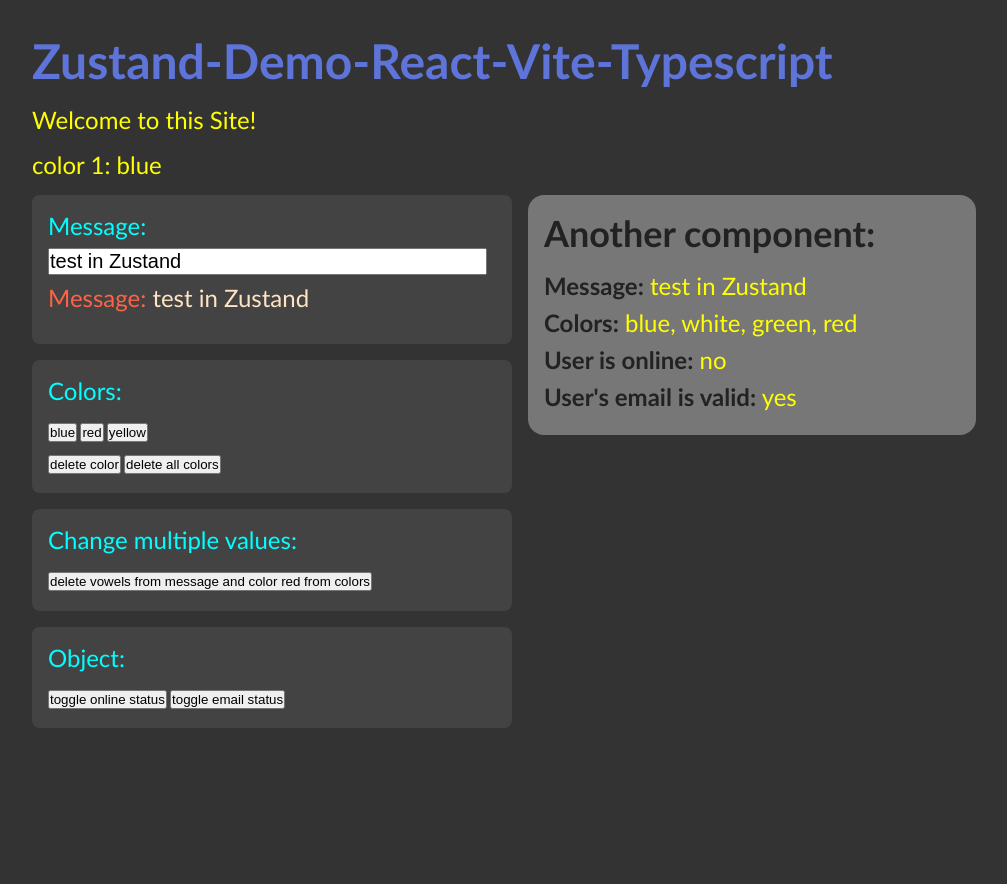
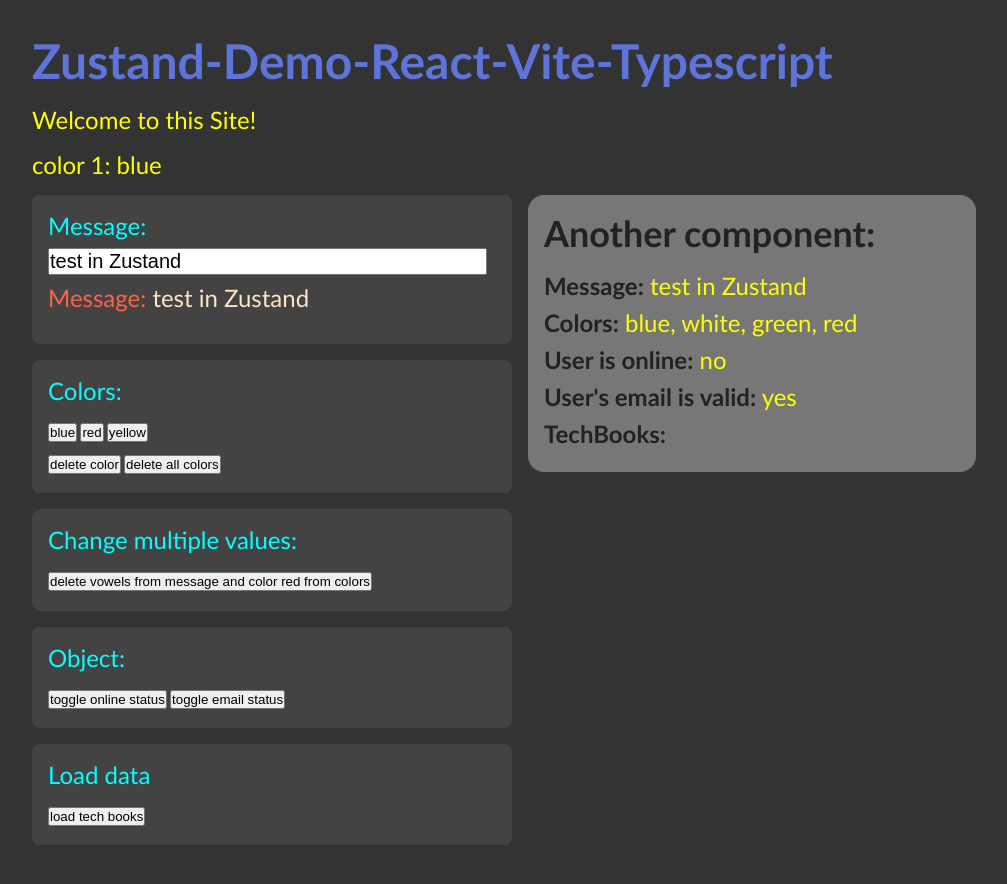
Before and after one commit to Scientific-Research/mk004-Zustand-Demo-React-Vite-Typescript, a React (Vite) app: page / in a window 1280 px wide. Shown: the top 884 px of the page, without its empty margins (0-1007 px from the left). Before the commit the page ends 800 px from the top, so only its background shows below. Built offline with nearby package versions, Linux system fonts and the light colour scheme.

Commit message:
The techbooks are in in all three files => App.tsx, store.tsx and InforBox.tsx and working well

```diff
--- a/src/App.tsx
+++ b/src/App.tsx
@@ -1,5 +1,6 @@
 // import './App.css'
 // import { useState } from 'react';
+import { useRef, useEffect } from 'react';
 import { InfoBox } from './components/InfoBox';
 import { useStore } from './store';
 
@@ -12,6 +13,15 @@
     setMessage(e.target.value);
     // store.setMessage(e.target.value);
   };
+
+  // TECHBOOKS
+  const techBookSearchRef = useRef<HTMLInputElement>(null);
+
+  useEffect(() => {
+    if (techBookSearchRef.current !== null) {
+      techBookSearchRef.current.focus();
+    }
+  }, [store.techBooks]);
 
   return (
     <div className="App">
@@ -72,6 +82,33 @@
               </button>
             </div>
           </div>
+
+          {/* TECHBOOKS */}
+          {store.techBooks.length === 0 && (
+            <div className="data">
+              <label>Load data</label>
+              <div>
+                <button
+                  disabled={store.techBooksAreLoading}
+                  onClick={() => store.loadTechBooks()}
+                >
+                  load tech books
+                </button>
+              </div>
+            </div>
+          )}
+
+          {store.techBooks.length > 0 && (
+            <div className="data">
+              <label>Search tech books:</label>
+              <input
+                type="text"
+                ref={techBookSearchRef}
+                value={store.techBookSearch}
+                onChange={(e) => store.setTechBookSearch(e.target.value)}
+              />
+            </div>
+          )}
         </section>
 
         <section className="dataArea">
--- a/src/components/InfoBox.tsx
+++ b/src/components/InfoBox.tsx
@@ -1,4 +1,6 @@
+import React from 'react';
 import { useStore } from '../store';
+import { FaSpinner } from 'react-icons/fa';
 
 // interface IMessage {
 //   message: string;
@@ -42,6 +44,29 @@
           {store.currentUserStatus.emailIsConfirmed ? 'yes' : 'no'}
         </span>
       </div>
+
+      {/* TECHBOOKS */}
+      <div className="row">
+        <label>TechBooks:</label>
+        {store.techBooksAreLoading && (
+          <p>
+            <FaSpinner className="spinner" />
+          </p>
+        )}
+        <ul>
+          {store.techBooks.map((techBook, i) => {
+            return (
+              <React.Fragment key={i}>
+                {techBook.title
+                  .toLowerCase()
+                  .includes(store.techBookSearch.toLowerCase()) && (
+                  <li key={i}>{techBook.title}</li>
+                )}
+              </React.Fragment>
+            );
+          })}
+        </ul>
+      </div>
     </div>
   );
 };
--- a/src/store.tsx
+++ b/src/store.tsx
@@ -1,4 +1,5 @@
 import { create } from 'zustand';
+import axios from 'axios';
 
 interface IStore {
   // message
@@ -22,6 +23,20 @@
     isOnline: boolean;
     emailIsConfirmed: boolean;
   };
+
+  // TechBooks
+  techBooks: ITechBook[];
+  loadTechBooks: () => void;
+  techBooksAreLoading: boolean;
+  techBookSearch: string;
+  setTechBookSearch: (message: string) => void;
+}
+
+export interface ITechBook {
+  idCode: string;
+  title: string;
+  description: string;
+  language: string;
 }
 
 export const useStore = create<IStore>((set) => ({
@@ -61,6 +76,7 @@
       _state.currentUserStatus.isOnline = !_state.currentUserStatus.isOnline;
       return _state;
     }),
+
   toggleCurrentUserStatusEmail: () =>
     set((state) => {
       const _state = { ...state };
@@ -68,4 +84,39 @@
         !_state.currentUserStatus.emailIsConfirmed;
       return _state;
     }),
+
+  // TechBooks
+  techBooks: [],
+  loadTechBooks: () => {
+    set((state) => {
+      const _state = { ...state };
+      _state.techBooksAreLoading = true;
+      return _state;
+    });
+    setTimeout(async () => {
+      const rawTechBooks = (
+        await axios.get('https://edwardtanguay.vercel.app/share/techBooks.json')
+      ).data;
+      const _techBooks: ITechBook[] = [];
+      rawTechBooks.forEach((rawTechBook: any) => {
+        const techBook: ITechBook = {
+          idCode: rawTechBook.idCode,
+          title: rawTechBook.title,
+          description: rawTechBook.description,
+          language: rawTechBook.language,
+        };
+        _techBooks.push(techBook);
+      });
+      set((state) => {
+        const _state = { ...state };
+        _state.techBooks = _techBooks;
+        _state.techBooksAreLoading = false;
+        return _state;
+      });
+    }, 2000); // emulate long loading time
+  },
+  techBooksAreLoading: false,
+  techBookSearch: '',
+  setTechBookSearch: (techBookSearch: string) =>
+    set((state) => ({ ...state, techBookSearch: techBookSearch })),
 }));
```
